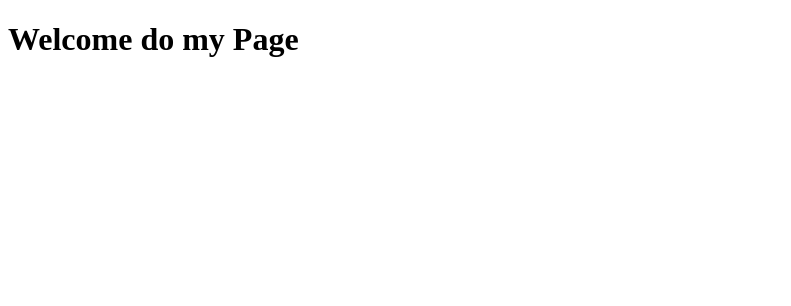
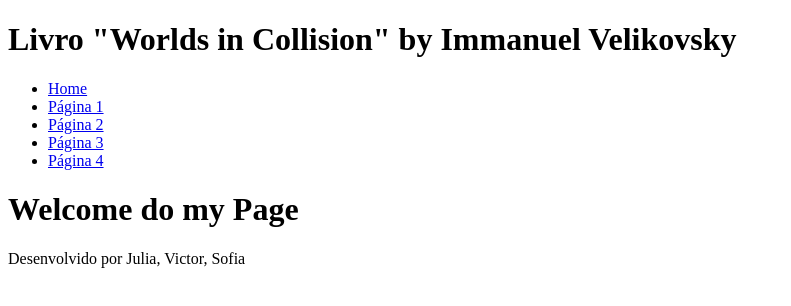
Before and after one commit to sofiapetruk/cp6, a Next.js app: page / in a window 1280 px wide. Shown: the top 306 px of the page, without its empty margins (0-791 px from the left). Built offline with nearby package versions, Linux system fonts and the light colour scheme.

Commit message:
colocação as informações do components

```diff
--- a/src/app/layout.tsx
+++ b/src/app/layout.tsx
@@ -1,3 +1,5 @@
+import Cabecalho from "@/components/Cabecalho/Cabecalho";
+import Rodape from "@/components/Rodape/Rodape";
 import type { Metadata } from "next";
 
 
@@ -10,7 +12,9 @@ export default function RootLayout({ children, }: Readonly<{ children: React.Rea
   return (
     <html lang="pt-br">
       <body>
+        <Cabecalho />
         {children}
+        <Rodape />
       </body>
     </html>
   );
--- a/src/components/Cabecalho/Cabecalho.tsx
+++ b/src/components/Cabecalho/Cabecalho.tsx
@@ -0,0 +1,11 @@
+import { headers } from "next/headers";
+import Menu from "../Menu/Menu";
+
+export default function Cabecalho() {
+    return (
+        <header>
+            <h1>Livro "Worlds in Collision" by Immanuel Velikovsky</h1>
+            <Menu />
+        </header>
+    )
+}
--- a/src/components/Menu/Menu.tsx
+++ b/src/components/Menu/Menu.tsx
@@ -0,0 +1,15 @@
+import Link from "next/link"
+
+export default function Menu() {
+    return (
+        <nav>
+            <ul>
+                <li><Link href="/">Home</Link></li>
+                <li><Link href="/">Página 1</Link></li>
+                <li><Link href="/">Página 2</Link></li>
+                <li><Link href="/">Página 3</Link></li>
+                <li><Link href="/">Página 4</Link></li>
+            </ul>
+        </nav>
+    )
+}
--- a/src/components/Rodape/Rodape.tsx
+++ b/src/components/Rodape/Rodape.tsx
@@ -0,0 +1,7 @@
+export default function Rodape() {
+    return (
+        <footer>
+            <p>Desenvolvido por <span>Julia, Victor, Sofia</span></p>
+        </footer>
+    )
+}
```
